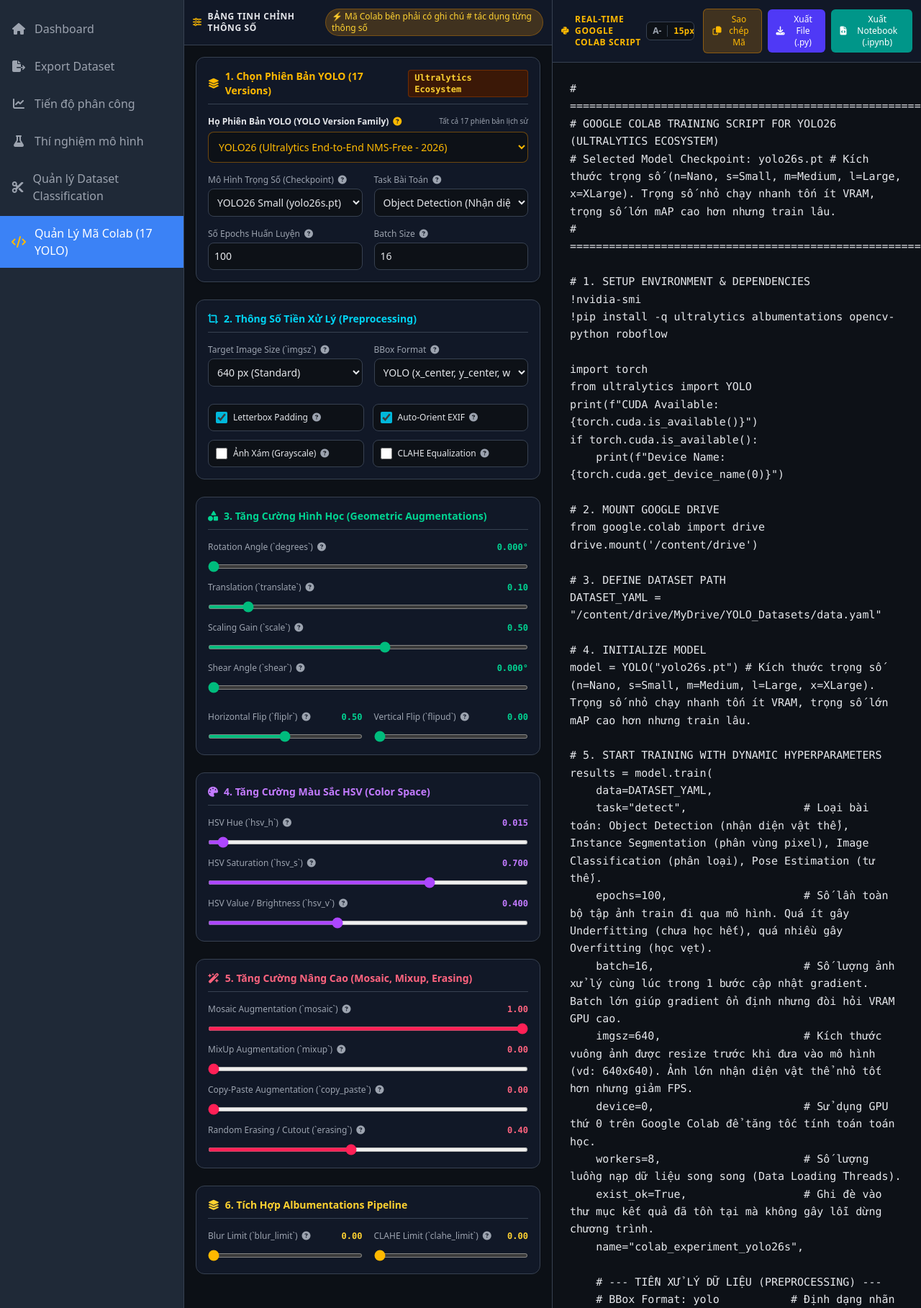
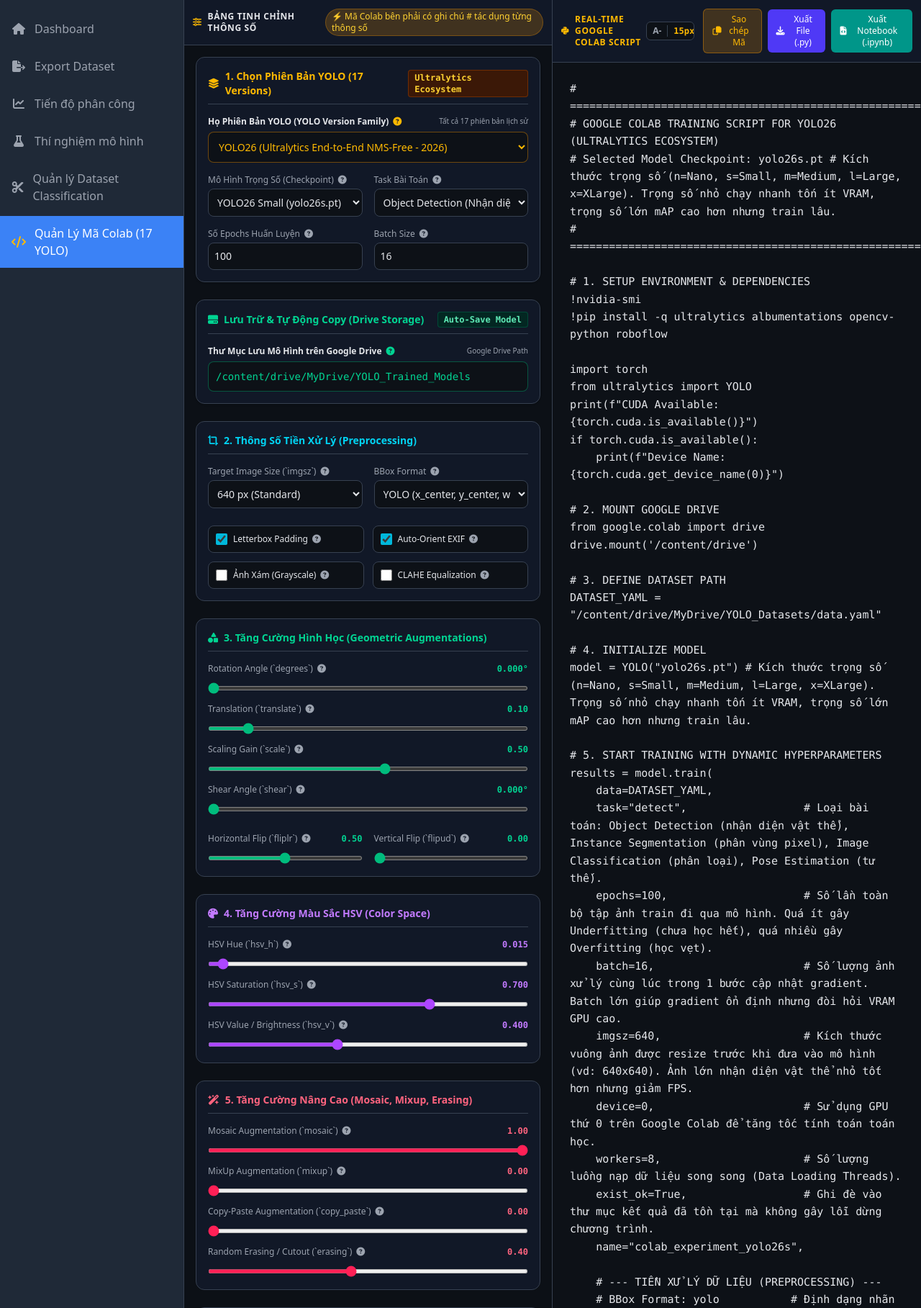
Before and after one commit to Minhle1342/ToolIbV2, a Flask app: page /colab-manager in a window 1280 px wide. Shown: the part 64-1881 px from the top of the page at 72% size. Run offline with Flask 3, Linux system fonts and the light colour scheme; style sheets or scripts are compiled from the project's sources; parts of the project's set-up code (start-up, migrations or seed data) failed here and were passed over; some libraries are stand-ins or nearby versions.

Commit message:
feat(colab-manager): add auto-save model to google drive feature

```diff
--- a/templates/colab_manager.html
+++ b/templates/colab_manager.html
@@ -168,6 +168,30 @@
                             </label>
                             <input type="number" id="batch_size" value="16" min="1" max="128" oninput="renderCode('batch_size')" class="w-full bg-surface border border-border text-sm rounded-lg p-2 text-content focus:border-amber-500 focus:outline-none">
                         </div>
+                    </div>
+                </div>
+
+                <!-- SECTION: EXPORT & STORAGE -->
+                <div class="bg-panel border border-border rounded-xl p-4 space-y-4 shadow-sm">
+                    <h3 class="text-sm font-semibold text-emerald-400 flex items-center justify-between border-b border-border pb-2">
+                        <span class="flex items-center gap-2"><i class="fa-solid fa-hard-drive"></i> Lưu Trữ & Tự Động Copy (Drive Storage)</span>
+                        <span class="text-xs font-mono text-emerald-300 bg-emerald-950/80 px-2 py-0.5 rounded border border-emerald-800/60">Auto-Save Model</span>
+                    </h3>
+
+                    <div>
+                        <label class="text-xs text-content font-semibold mb-1.5 flex items-center justify-between">
+                            <span class="flex items-center gap-1.5">
+                                <span>Thư Mục Lưu Mô Hình trên Google Drive</span>
+                                <span class="group relative inline-flex items-center cursor-help text-emerald-400 hover:text-emerald-300 transition-colors" title="Đường dẫn thư mục trên Google Drive để tự động copy tệp trọng số (.pt, .onnx, .pth) sau khi huấn luyện xong.">
+                                    <i class="fa-solid fa-circle-question text-xs"></i>
+                                    <span class="pointer-events-none absolute bottom-full left-1/2 -translate-x-1/2 mb-2 hidden w-72 rounded-lg bg-panel border border-border p-2.5 text-[11px] font-normal leading-relaxed text-content shadow-2xl group-hover:block z-50">
+                                        Đường dẫn thư mục trên Google Drive để tự động copy tệp trọng số (.pt, .onnx, .pth) sau khi huấn luyện xong.
+                                    </span>
+                                </span>
+                            </span>
+                            <span class="text-[10px] text-content-muted font-normal">Google Drive Path</span>
+                        </label>
+                        <input type="text" id="drive_save_dir" value="/content/drive/MyDrive/YOLO_Trained_Models" oninput="renderCode('drive_save_dir')" class="w-full bg-surface border border-emerald-500/40 text-sm rounded-lg p-2.5 text-emerald-400 font-mono focus:border-emerald-400 focus:outline-none placeholder:text-content-muted" placeholder="/content/drive/MyDrive/YOLO_Trained_Models">
                     </div>
                 </div>
 
@@ -721,6 +745,7 @@
                 batch_size: 16,
                 imgsz: "640",
                 bbox_format: "yolo",
+                drive_save_dir: "/content/drive/MyDrive/YOLO_Trained_Models",
                 letterbox: true,
                 auto_orient: true,
                 grayscale: false,
@@ -750,6 +775,7 @@
                 batch_size: 16,
                 imgsz: "640",
                 bbox_format: "yolo",
+                drive_save_dir: "/content/drive/MyDrive/YOLO_Trained_Models",
                 letterbox: true,
                 auto_orient: true,
                 grayscale: false,
@@ -779,6 +805,7 @@
                 batch_size: 16,
                 imgsz: "640",
                 bbox_format: "yolo",
+                drive_save_dir: "/content/drive/MyDrive/YOLO_Trained_Models",
                 letterbox: true,
                 auto_orient: true,
                 grayscale: false,
@@ -861,7 +888,7 @@
             } else if (family === "yolov7") {
                 badge.textContent = "WongKinYiu Repository";
             } else if (family === "yolox") {
-                badge.textContent = "Megvii YOLOX PyTorch";
+                badge.textContent = "Megvii Anchor-Free";
             } else if (family === "pp_yoloe") {
                 badge.textContent = "Baidu PaddleDetection";
             } else {
@@ -887,6 +914,7 @@
             document.getElementById('batch_size').value = tpl.batch_size || 16;
             document.getElementById('imgsz').value = tpl.imgsz || '640';
             document.getElementById('bbox_format').value = tpl.bbox_format || 'yolo';
+            document.getElementById('drive_save_dir').value = tpl.drive_save_dir || "/content/drive/MyDrive/YOLO_Trained_Models";
 
             document.getElementById('letterbox').checked = !!tpl.letterbox;
             document.getElementById('auto_orient').checked = !!tpl.auto_orient;
@@ -978,6 +1006,7 @@
                 batch_size: parseInt(document.getElementById('batch_size').value) || 16,
                 imgsz: document.getElementById('imgsz').value,
                 bbox_format: document.getElementById('bbox_format').value,
+                drive_save_dir: document.getElementById('drive_save_dir').value || "/content/drive/MyDrive/YOLO_Trained_Models",
                 letterbox: document.getElementById('letterbox').checked,
                 auto_orient: document.getElementById('auto_orient').checked,
                 grayscale: document.getElementById('grayscale').checked,
@@ -1100,7 +1129,27 @@ results = model.train(
 # 6. EVALUATE & EXPORT
 metrics = model.val()
 model.export(format="onnx", dynamic=True)
-print("Training completed for ${st.model_version}!")
+print(f"Training completed for ${st.model_version}!")
+
+# 7. TỰ ĐỘNG LƯU MÔ HÌNH VỀ GOOGLE DRIVE
+import shutil
+import os
+
+${hlLine('drive_save_dir', `drive_save_dir = "${hl('drive_save_dir', st.drive_save_dir)}"`)} # Đường dẫn thư mục Google Drive để lưu tệp trọng số xuất ra.
+os.makedirs(drive_save_dir, exist_ok=True)
+
+# Copy file best.onnx và best.pt từ bộ nhớ tạm Colab sang Google Drive
+exp_name = f"colab_experiment_${st.model_version.replace('.pt','')}"
+onnx_path = f"runs/detect/{exp_name}/weights/best.onnx"
+pt_path = f"runs/detect/{exp_name}/weights/best.pt"
+
+if os.path.exists(onnx_path):
+    shutil.copy(onnx_path, os.path.join(drive_save_dir, f"{exp_name}_best.onnx"))
+    print(f"✅ Đã tự động lưu tệp ONNX về Google Drive tại: {drive_save_dir}/{exp_name}_best.onnx")
+
+if os.path.exists(pt_path):
+    shutil.copy(pt_path, os.path.join(drive_save_dir, f"{exp_name}_best.pt"))
+    print(f"✅ Đã tự động lưu tệp PyTorch (.pt) về Google Drive tại: {drive_save_dir}/{exp_name}_best.pt")
 `;
             } else if (family === "yolo_nas") {
                 codeHtml = `# =============================================================================
```
